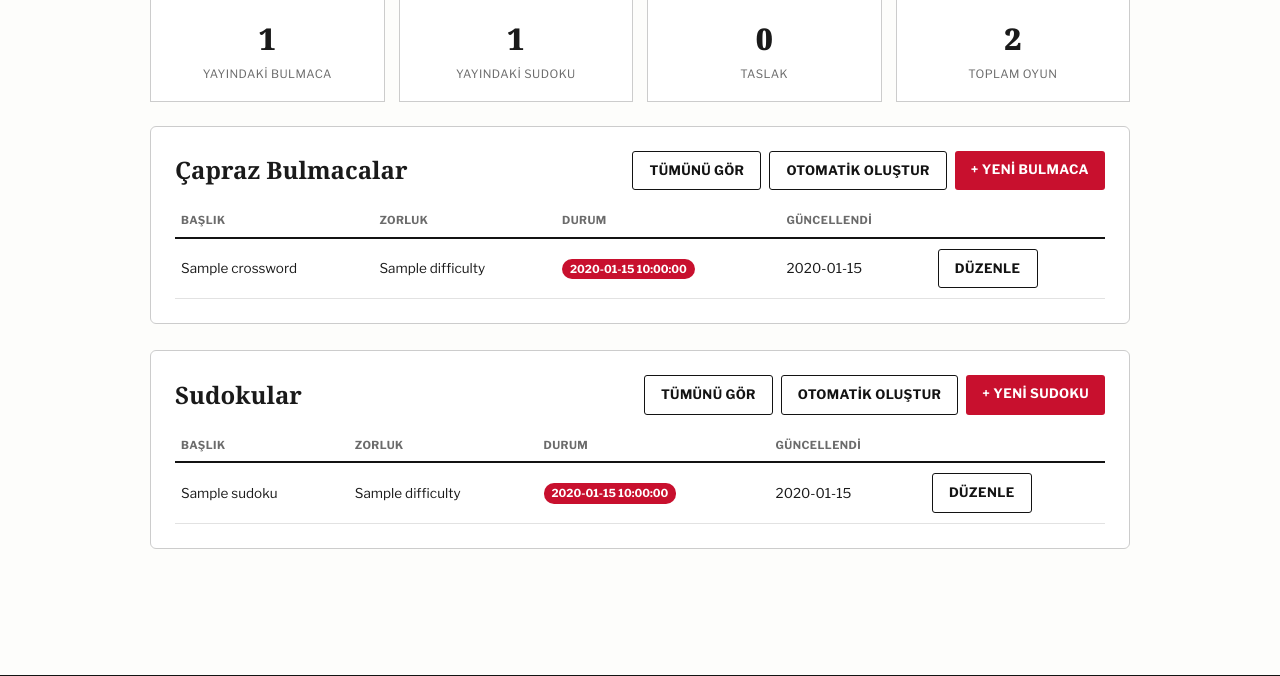
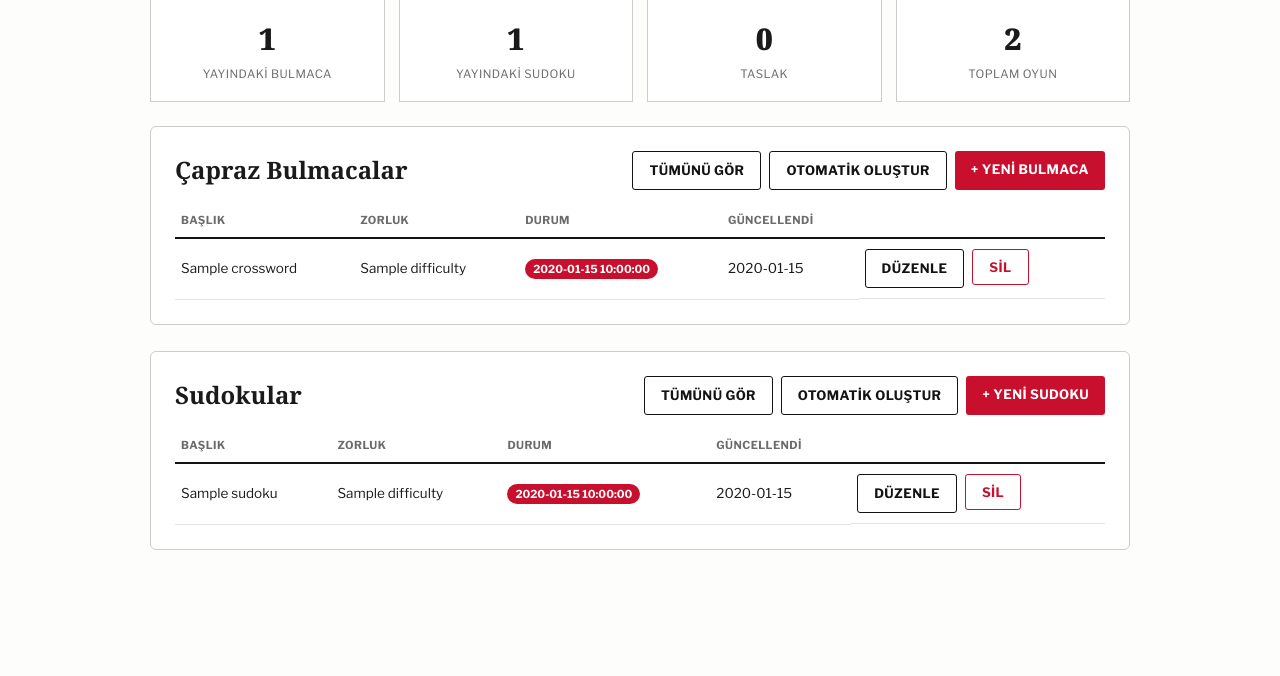
Before and after one commit to emirefedoganer/eurovillage-herald, a Python web app: template app/templates/admin/games_overview.html in a window 1280 px wide. Shown: the part 333-1009 px from the top of the page. Run offline with Jinja, Linux system fonts and the light colour scheme; the template is opened without the code that fills it: most values are stand-ins (such as "Sample title", 1, 10 or a date in 2020); some web fonts are replaced.

Commit message:
Add delete button to the Oyunlar overview page
Delete already existed on the full crossword/sudoku list pages
("Tümünü Gör"), but the Oyunlar overview -- the page the nav actually
links to -- only offered "Düzenle" per row, with no way to delete a
game without knowing to click through to the fuller list first.

```diff
--- a/app/templates/admin/games_overview.html
+++ b/app/templates/admin/games_overview.html
@@ -34,7 +34,10 @@
           <td>{{ difficulty_labels.get(c.difficulty, c.difficulty) }}</td>
           <td><span class="badge {{ 'badge-lead' if c.status=='published' else 'badge-secondary' }}">{{ status_labels.get(c.status, c.status) }}</span></td>
           <td>{{ c.updated_at[:10] if c.updated_at else '' }}</td>
-          <td><a class="btn btn-outline" href="{{ url_for('admin.crossword_edit', cid=c.id) }}">Düzenle</a></td>
+          <td class="admin-actions">
+            <a class="btn btn-outline" href="{{ url_for('admin.crossword_edit', cid=c.id) }}">Düzenle</a>
+            <form method="post" action="{{ url_for('admin.crossword_delete', cid=c.id) }}" onsubmit="return confirm('Bu bulmacayı silmek istediğinize emin misiniz?');"><button class="btn btn-danger" type="submit">Sil</button></form>
+          </td>
         </tr>
         {% else %}
         <tr><td colspan="5">Henüz bulmaca yok.</td></tr>
@@ -61,7 +64,10 @@
           <td>{{ difficulty_labels.get(s.difficulty, s.difficulty) }}</td>
           <td><span class="badge {{ 'badge-lead' if s.status=='published' else 'badge-secondary' }}">{{ status_labels.get(s.status, s.status) }}</span></td>
           <td>{{ s.updated_at[:10] if s.updated_at else '' }}</td>
-          <td><a class="btn btn-outline" href="{{ url_for('admin.sudoku_edit', sid=s.id) }}">Düzenle</a></td>
+          <td class="admin-actions">
+            <a class="btn btn-outline" href="{{ url_for('admin.sudoku_edit', sid=s.id) }}">Düzenle</a>
+            <form method="post" action="{{ url_for('admin.sudoku_delete', sid=s.id) }}" onsubmit="return confirm('Bu sudokuyu silmek istediğinize emin misiniz?');"><button class="btn btn-danger" type="submit">Sil</button></form>
+          </td>
         </tr>
         {% else %}
         <tr><td colspan="5">Henüz sudoku yok.</td></tr>
```
